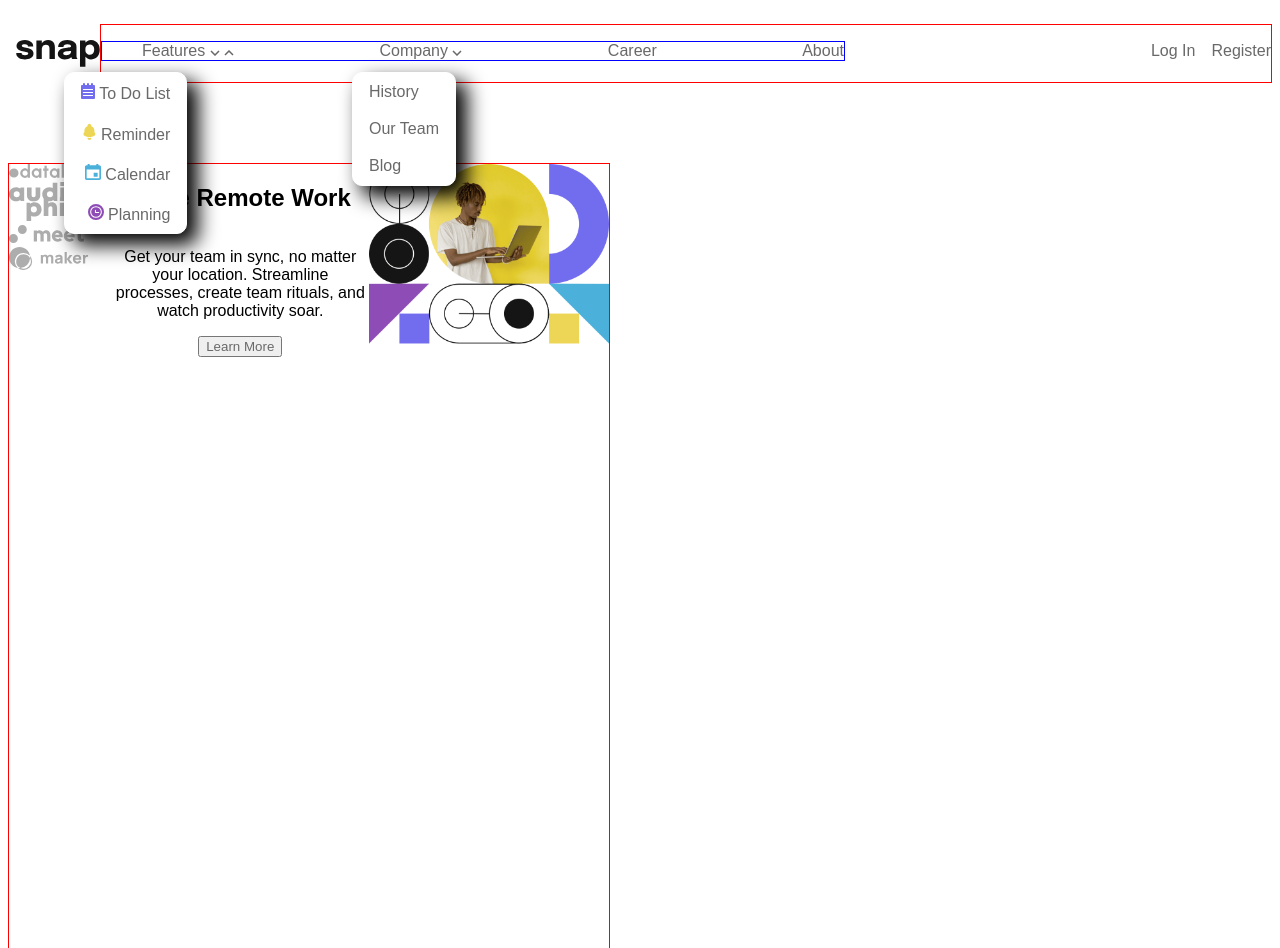
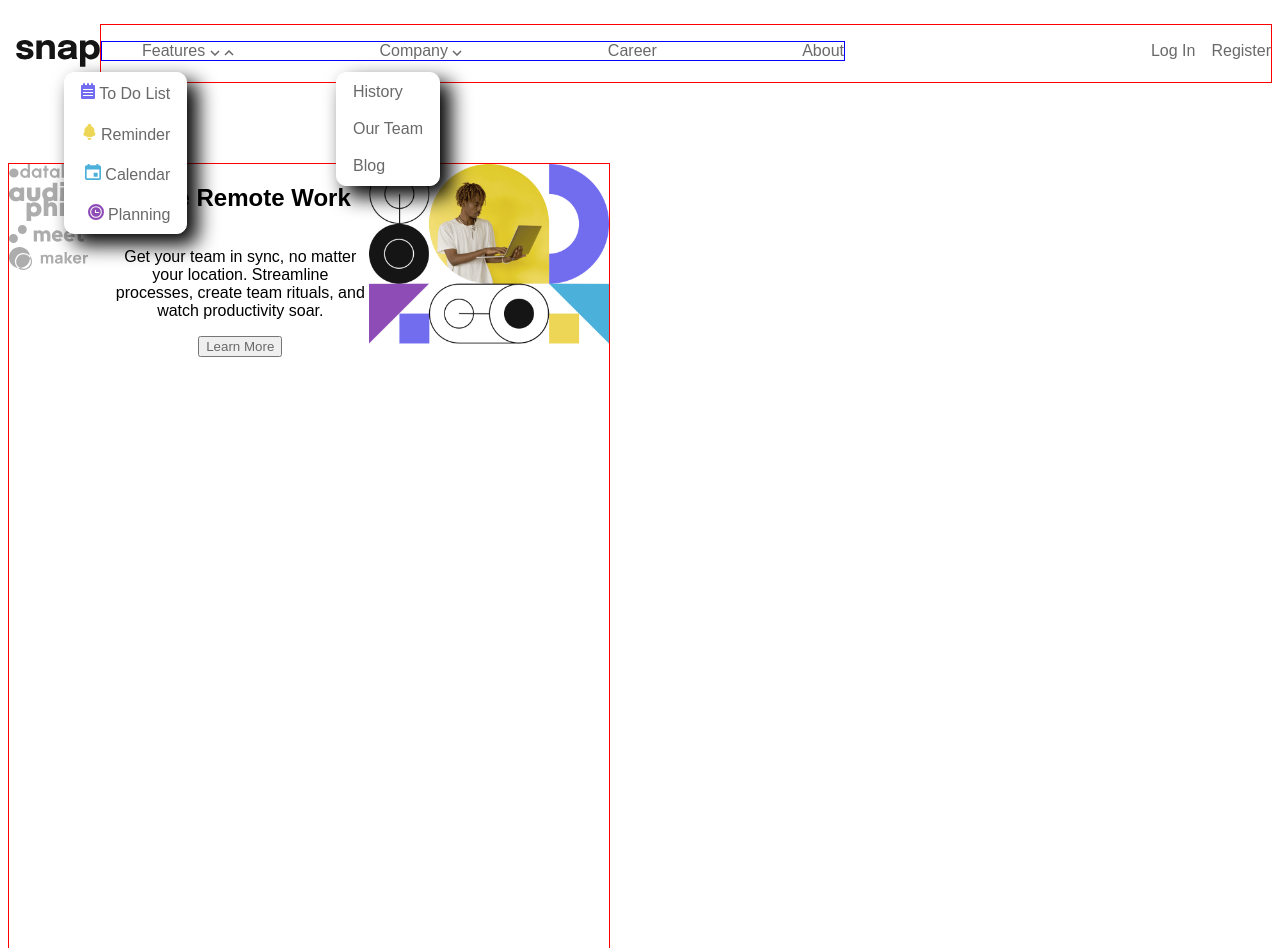
Before and after one commit to David93Code/second-attempt-drop-down-burger-menu, a plain HTML site: page index.html in a window 1280 px wide. Shown: the top 948 px of the page. Drawn offline with Linux system fonts and the light colour scheme.

Commit message:
try pushh

```diff
--- a/resources/style.css
+++ b/resources/style.css
@@ -275,7 +275,7 @@ header {
         box-shadow: 10px 10px 20px 1px;
 
         position: absolute;
-        left: 22rem;
+        left: 21rem;
         top: 4.5rem;
     }
 
```
